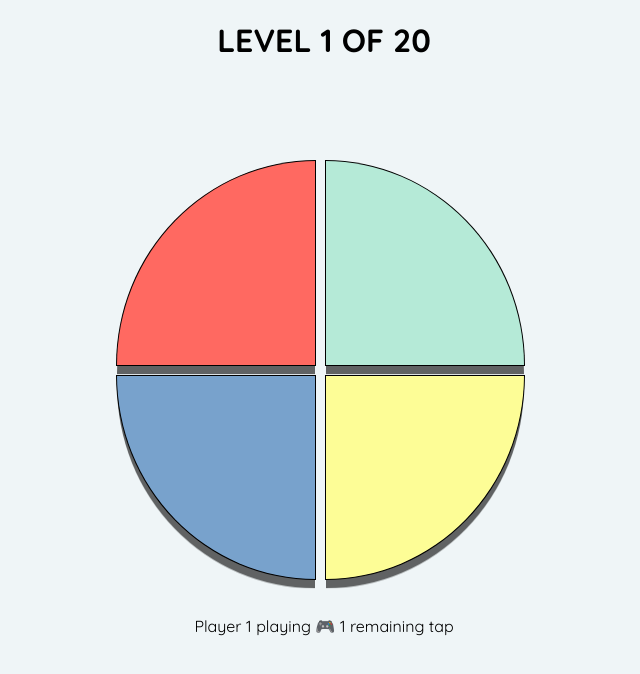
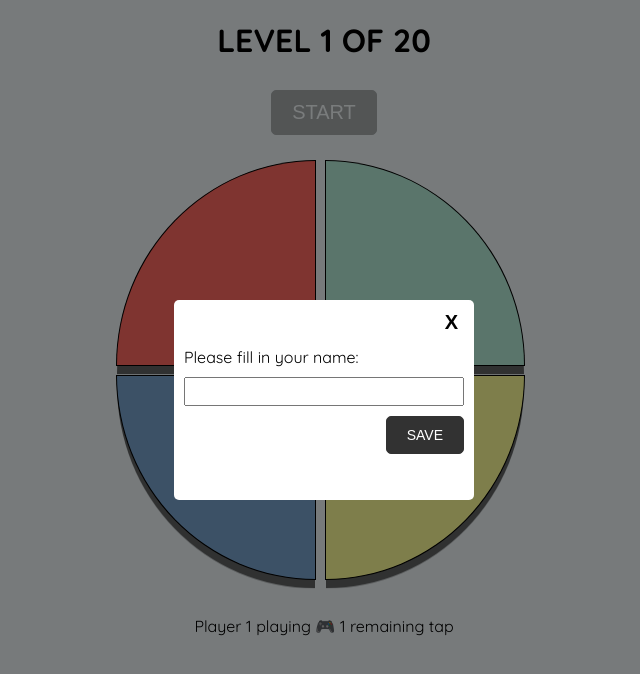
Before and after one commit to paula-morales/simon-game, a plain HTML site: page index.html in a window 1280 px wide. Both pictures are taken after a click on the button "START". Shown: the whole page, without its empty margins (316-956 px from the left). Drawn offline with Linux system fonts and the light colour scheme.

Commit message:
Alert added - pop up

```diff
--- a/index.html
+++ b/index.html
@@ -32,6 +32,17 @@
             <p class="simon-game__info info--hidden" data-role="js-info" aria-label="info">Start</p>
         </section>
 
+        <section class="simon-game__alert-container" data-role="js-alert">
+            <button class="simon-game__alert-close" data-role="js-close-alert" aria-label="close alert">X</button>
+            <p class="simon-game__alert-text"  aria-label="alert"></p>
+            <span class="simon-game__input">
+                <label for="name">Please fill in your name:
+                    <input id="name" type="text" class="simon-game__alert-input" />
+                </label>
+                <button class="simon-game__alert-save" data-role="js-save-name">Save</button>
+            </span>
+        </section>
+
         <div class="simon-game__audios" aria-hidden="true">
             <audio
             src="https://s3.amazonaws.com/freecodecamp/simonSound1.mp3"
--- a/main.js
+++ b/main.js
@@ -1,28 +1,34 @@
 let sequence = [];
 let playerSequence = [];
 let level = 0;
+let playerName= '';
 
 const startButton = document.querySelector('[data-role=js-start-button]');
 const info = document.querySelector('[data-role=js-info]');
 const tilesContainer = document.querySelector('[data-role=tiles-container]');
 const headerTitle = document.querySelector('[data-role=title]');
+const alertContainer = document.querySelector('[data-role=js-alert]');
+const alertText = document.querySelector('[data-role=js-alert] p');
+const alertCloseButton = document.querySelector('[data-role=js-close-alert]');
+const alertSaveButton = document.querySelector('[data-role=js-save-name]');
 
 function restartGame(text) {
-    alert(text);
+    alertText.textContent = text
+    alertContainer.classList.remove('simon-game__alert--hidden')
     sequence = [];
     playerSequence = [];
     level = 0;
     startButton.classList.remove('start-button--hidden');
     headerTitle.textContent = 'Simon Game';
-    info.classList.add('info--hidden');
     tilesContainer.classList.add('tiles-container--no-clickable');
+    info.textContent = `Player: ${playerName}`
 }
 
 function playerTurn(level) {
     tilesContainer.classList.remove('tiles-container--no-clickable');
     const remainingTaps = sequence.length - playerSequence.length;
 
-    info.textContent = `Player 1 playing 🎮 ${remainingTaps} remaining tap${remainingTaps > 1 ? 's' : ''}`;
+    info.textContent = `${playerName ? playerName : 'Player 1'} playing 🎮 ${remainingTaps} remaining tap${remainingTaps > 1 ? 's' : ''}`;
 }
 
 function activateTile(color) {
@@ -79,7 +85,7 @@ function handleClick(color) {
     const remainingTaps = sequence.length - playerSequence.length;
 
     if (playerSequence[index] !== sequence[index]) {
-        restartGame('Oops! Game over 🎮❌');
+        restartGame('Oops! Game over 🎮 ❌');
         return;
     }
 
@@ -97,7 +103,7 @@ function handleClick(color) {
         return;
     }
 
-       info.textContent = `Player 1 playing 🎮 ${remainingTaps} remaining tap${remainingTaps > 1 ? 's' : ''}`;
+       info.textContent = `${playerName ? playerName : 'Player 1'} playing 🎮 ${remainingTaps} remaining tap${remainingTaps > 1 ? 's' : ''}`;
 
 }
 
@@ -110,6 +116,20 @@ function startGame() {
 
 startButton.addEventListener('click', startGame);
 
+alertCloseButton.addEventListener('click', event =>{
+    alertContainer.classList.add('simon-game__alert--hidden')
+});
+
+alertSaveButton.addEventListener('click', event =>{
+    alertContainer.classList.add('simon-game__alert--hidden')
+    playerName = document.querySelector('#name').value
+    alertContainer.classList.add('simon-game__input--hidden')
+    if(playerName){
+        info.textContent = `Player: ${playerName}`
+        info.classList.remove('info--hidden');
+    }
+});
+
 tilesContainer.addEventListener('click', event => {
     const { color } = event.target.dataset;
 
--- a/style.scss
+++ b/style.scss
@@ -146,7 +146,8 @@ button {
     grid-column: $full-layout;
   }
 
-  .simon-game__start-button {
+  .simon-game__start-button,
+  .simon-game__alert-save {
     border: 1px solid $color-black;
     font-size: 20px;
     text-transform: uppercase;
@@ -164,7 +165,8 @@ button {
     }
 
     &.start-button--hidden {
-      opacity: 0;
+      pointer-events: none;
+      opacity: 0.3;
     }
   }
 
@@ -178,6 +180,57 @@ button {
 
   [aria-hidden="true"] {
     display: none;
+  }
+
+  .simon-game__alert-container {
+    position: fixed;
+    padding: 10px;
+    width: 280px;
+    left: 50%;
+    margin-left: -150px;
+    height: 180px;
+    top: 50%;
+    margin-top: -100px;
+    background: #fff;
+    z-index: 20;
+    -webkit-box-shadow: 0px 0px 0px 9999px rgba(0, 0, 0, 0.5);
+    box-shadow: 0px 0px 0px 9999px rgba(0, 0, 0, 0.5);
+    border-radius: 5px;
+    display: flex;
+    justify-content: center;
+    align-items: center;
+  }
+
+  .simon-game__alert-close {
+    position: absolute;
+    right: 10px;
+    top: 10px;
+    font-weight: 700;
+    border: 0;
+    background-color: transparent;
+    font-size: 20px;
+  }
+
+  .simon-game__alert--hidden {
+    display: none;
+  }
+
+  .simon-game__input--hidden {
+    .simon-game__input {
+      display: none;
+    }
+  }
+
+  .simon-game__alert-input {
+    padding: 5px;
+    margin-top: 10px;
+    width: 95%;
+  }
+
+  .simon-game__alert-save {
+    float: right;
+    margin-top: 10px;
+    font-size: 14px;
   }
 }
 
```
Also changed, not shown: style.css, 1 other file.
